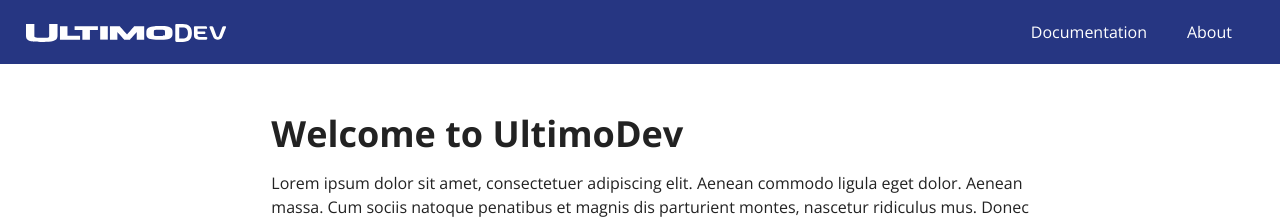
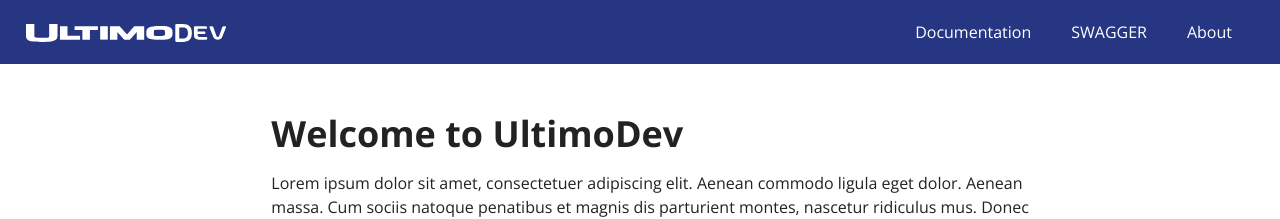
Before and after one commit to ejniemeijer/ejniemeijer.github.io, a Jekyll site: the page built from pages/index.md, in a window 1280 px wide. Shown: the top 219 px of the page. Built offline with Jekyll 4.4.1, drawn with Linux system fonts in a browser that asks for light colours.

Commit message:
Update navigation.yml

```diff
--- a/_data/navigation.yml
+++ b/_data/navigation.yml
@@ -1,4 +1,6 @@
 - title: Documentation
   url: docs
+- title: SWAGGER
+  url: https://integrations-playground.ultimo.com/docs/index.html?version=v1&apiKey=E98A60772F574264BEF845115A32D388
 - title: About
   url: about
```
